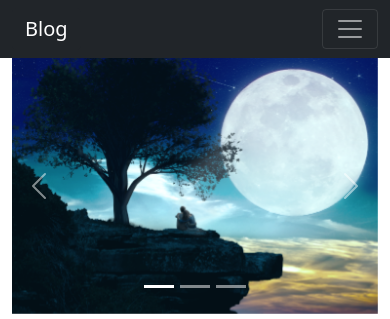
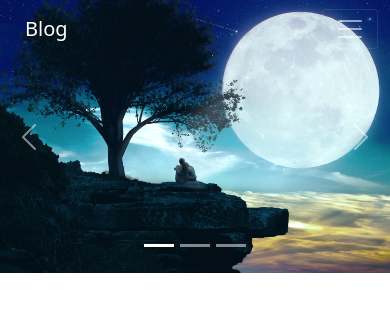
Before and after one commit to Luciana001/B-Graph, a PHP site: page /src/index.php in a window 390 px wide. Shown: the top 319 px of the page. Run offline with PHP 8.4, Linux system fonts and the light colour scheme; some libraries are stand-ins or nearby versions.

Commit message:
css & responsive

```diff
--- a/src/index.php
+++ b/src/index.php
@@ -7,6 +7,7 @@
     <meta name="viewport" content="width=device-width, initial-scale=1.0">
     <link href="https://cdn.jsdelivr.net/npm/bootstrap@5.0.2/dist/css/bootstrap.min.css" rel="stylesheet" integrity="sha384-EVSTQN3/azprG1Anm3QDgpJLIm9Nao0Yz1ztcQTwFspd3yD65VohhpuuCOmLASjC" crossorigin="anonymous">
     <link type="text/css" rel="stylesheet" href="styles.css">
+    <script type="text/javascript" src="http://ajax.googleapis.com/ajax/libs/jquery/1.8/jquery.min.js"></script>
     <script>
         // bouton revenir vers le haut qui se déclenche une fois que 200px de la page soient descendu
         jQuery(function() {
@@ -17,7 +18,6 @@
                     } else {
                         $('#scrollUp').removeAttr('style');
                     }
-
                 });
             });
         });
@@ -28,25 +28,21 @@
 <body>
     <header>
         <form action="index.php" method="GET">
-            <nav class="navbar navbar-expand-lg navbar-dark bg-dark ">
+            <nav class="navbar transparent navbar-dark navbar-expand-md  ">
                 <div class="container-fluid">
-                    <button class="navbar-brand btn btn-dark" name="blog" type="submit">Blog</button>
+                    <button class="navbar-brand btn btn-transparent text-white" name="blog" type="submit">Blog</button>
                     <button class="navbar-toggler" type="button" data-bs-toggle="collapse" data-bs-target="#navbarSupportedContent" aria-controls="navbarSupportedContent" aria-expanded="false" aria-label="Toggle navigation">
-                        <span class="navbar-toggler-icon"></span>
+                        <span class="navbar-toggler-icon "></span>
                     </button>
                     <div class="collapse navbar-collapse" id="navbarSupportedContent">
                         <ul class="navbar-nav me-auto mb-2 mb-lg-0">
                             <li class="nav-item">
-                                <button class="nav-link active btn btn-dark" aria-current="page" name="a-propos" type="submit">A propos</button>
+                                <button class="nav-link active btn btn-transparent text-white" aria-current="page" name="a-propos" type="submit">A propos</button>
                             </li>
                             <li class="nav-item">
-                                <button class="nav-link active btn btn-dark" aria-current="page" name="contact" type="submit">Contact</button>
+                                <button class="nav-link active btn btn-transparent text-white" aria-current="page" name="contact" type="submit">Contact</button>
                             </li>
                         </ul>
-                        <!-- <form class="d-flex">
-                        <input class="form-control me-2" type="search" placeholder="Search" aria-label="Search">
-                        <button class="btn btn-outline-primary" type="submit">Search</button>
-                    </form> -->
                     </div>
                 </div>
             </nav>
@@ -55,48 +51,66 @@
     <main>
         <?php
         if (isset($_GET['a-propos'])) : ?>
-            <p>llalalala</p>
+            <article>
+                <section class="container-fluid py-5 bg-dark text-light">
+                    <div class="row justify-content-center">
+                        <div class="py-5 col-8">
+                            <h1 class="fw-lighter fst-italic">A propos de moi ...</h1>
+                        </div>
+                        <div class="card text-dark bg-info mb-3 py-5 col-8" style="max-width: 750px;">
+                            <div class="row g-0">
+                                <div class="col-md-4">
+                                    <img src="img/brandon.jpg" class="img-fluid rounded-start" alt="brandon">
+                                </div>
+                                <div class="col-md-8">
+                                    <div class="card-body">
+                                        <h5 class="card-title">Card title</h5>
+                                        <p class="card-text">This is a wider card with supporting text below as a natural lead-in to additional content. This content is a little bit longer.</p>
+                                    </div>
+                                </div>
+                            </div>
+                        </div>
+                    </div>
+                </section>
+            </article>
         <?php elseif (isset($_GET['contact'])) : ?>
             <article>
                 <section class="container-fluid py-5 bg-dark text-light">
                     <div class="row justify-content-center">
-
-                        <form class="col-8 py-5 ">
+                        <form class="col-10 col-md-8 col-lg-6 py-5 " method="POST" action="#">
                             <div>
                                 <h1 class="fw-lighter fst-italic">Contactez-moi ...</h1>
                             </div>
-                            <div class="d-flex py-5">
-                                <div class="col-6 ">
+                            <div class="d-md-flex py-3">
+                                <div class="col d-inline ">
                                     <label for="nom">Nom: </label>
                                     <input type="text" class="form-control" id="nom">
                                 </div>
-                                <div class="col-6 mx-1">
-                                    <label for="prenom">prénom: </label>
+                                <div class="col mx-1 d-inline">
+                                    <label for="prenom">Prénom: </label>
                                     <input type="text" class="form-control" id="prenom">
                                 </div>
                             </div>
-                            <div class="col-12">
+                            <div class="col-12 py-0">
                                 <label for="textarea">Votre message: </label>
                                 <textarea class="form-control" id="textarea" rows="5"></textarea>
                             </div>
-
+                            <div class="py-3 text-center">
+                                <button type="submit" class="btn btn-info">Envoyer</button>
+                            </div>
                         </form>
                     </div>
                 </section>
-
             </article>
         <?php else : ?>
-
-            <article>
-                <section class="container-fluid ">
-                    <div id="carouselExampleIndicators" class="carousel slide" data-bs-ride="carousel">
+            <div id="carouselExampleIndicators" class="carousel slide carousel-fade shadow-2-strong" data-bs-ride="carousel">
                 <div class="carousel-indicators">
                     <button type="button" data-bs-target="#carouselExampleIndicators" data-bs-slide-to="0" class="active" aria-current="true" aria-label="Slide 1"></button>
                     <button type="button" data-bs-target="#carouselExampleIndicators" data-bs-slide-to="1" aria-label="Slide 2"></button>
                     <button type="button" data-bs-target="#carouselExampleIndicators" data-bs-slide-to="2" aria-label="Slide 3"></button>
                 </div>
-                        <div class="carousel-inner">
-                            <div class="carousel-item active">
+                <div class="carousel-inner ">
+                    <div class="carousel-item active ">
                         <img src="img/amoureux 2.png" class="d-block w-100" alt="amoureux">
                     </div>
                     <div class="carousel-item">
@@ -115,13 +129,11 @@
                     <span class="visually-hidden">Next</span>
                 </button>
             </div>
-                </section>
-            </article>
             <article>
                 <section class="container-fluid col-8 py-5">
                     <div class="row row-cols-1 row-cols-md-2 g-4">
                         <div class="col">
-                            <div class="card text-white bg-dark mb-3">
+                            <div class="card text-white mb-3">
                                 <img src="img/projet-formation-gif-5-fini.gif" class="card-img-top" alt="gif">
                                 <div class="card-body">
                                     <h5 class="card-title">Card title</h5>
@@ -130,7 +142,7 @@
                             </div>
                         </div>
                         <div class="col">
-                            <div class="card text-white bg-dark mb-3">
+                            <div class="card text-white  mb-3">
                                 <img src="img/cv-1 (2).png" class="card-img-top" alt="cv1">
                                 <div class="card-body">
                                     <h5 class="card-title">Card title</h5>
@@ -139,7 +151,7 @@
                             </div>
                         </div>
                         <div class="col">
-                            <div class="card text-white bg-dark mb-3">
+                            <div class="card text-white  mb-3">
                                 <img src="img/logo2paranoiark-2.jpg" class="card-img-top" alt="logo">
                                 <div class="card-body">
                                     <h5 class="card-title">Card title</h5>
@@ -148,7 +160,7 @@
                             </div>
                         </div>
                         <div class="col">
-                            <div class="card text-white bg-dark mb-3">
+                            <div class="card text-white  mb-3">
                                 <img src="img/logo amed.jpg" class="card-img-top" alt="amed">
                                 <div class="card-body">
                                     <h5 class="card-title">Card title</h5>
@@ -157,7 +169,7 @@
                             </div>
                         </div>
                         <div class="col">
-                            <div class="card text-white bg-dark mb-3">
+                            <div class="card text-white  mb-3">
                                 <img src="img/cv 2 perso.gif" class="card-img-top" alt="cv-2">
                                 <div class="card-body">
                                     <h5 class="card-title">Card title</h5>
@@ -166,7 +178,7 @@
                             </div>
                         </div>
                         <div class="col">
-                            <div class="card text-white bg-dark mb-3">
+                            <div class="card text-white  mb-3">
                                 <img src="img/Capture 9.PNG" class="card-img-top" alt="corbeau">
                                 <div class="card-body">
                                     <h5 class="card-title">Card title</h5>
@@ -175,7 +187,7 @@
                             </div>
                         </div>
                         <div class="col">
-                            <div class="card text-white bg-dark mb-3">
+                            <div class="card text-white  mb-3">
                                 <img src="img/Capture 8.PNG" class="card-img-top" alt="mort">
                                 <div class="card-body">
                                     <h5 class="card-title">Card title</h5>
@@ -184,7 +196,7 @@
                             </div>
                         </div>
                         <div class="col">
-                            <div class="card text-white bg-dark mb-3">
+                            <div class="card text-white  mb-3">
                                 <img src="img/Capture 7.PNG" class="card-img-top" alt="woman-free">
                                 <div class="card-body">
                                     <h5 class="card-title">Card title</h5>
@@ -193,7 +205,7 @@
                             </div>
                         </div>
                         <div class="col">
-                            <div class="card text-white bg-dark mb-3">
+                            <div class="card text-white  mb-3">
                                 <img src="img/Capture 6.PNG" class="card-img-top" alt="forest">
                                 <div class="card-body">
                                     <h5 class="card-title">Card title</h5>
@@ -202,7 +214,7 @@
                             </div>
                         </div>
                         <div class="col">
-                            <div class="card text-white bg-dark mb-3">
+                            <div class="card text-white  mb-3">
                                 <img src="img/Capture 4.PNG" class="card-img-top" alt="fillette">
                                 <div class="card-body">
                                     <h5 class="card-title">Card title</h5>
@@ -211,7 +223,7 @@
                             </div>
                         </div>
                         <div class="col">
-                            <div class="card text-white bg-dark mb-3">
+                            <div class="card text-white  mb-3">
                                 <img src="img/Capture 21.PNG" class="card-img-top" alt="main">
                                 <div class="card-body">
                                     <h5 class="card-title">Card title</h5>
@@ -220,7 +232,7 @@
                             </div>
                         </div>
                         <div class="col">
-                            <div class="card text-white bg-dark mb-3">
+                            <div class="card text-white  mb-3">
                                 <img src="img/Capture 20.PNG" class="card-img-top" alt="eglise">
                                 <div class="card-body">
                                     <h5 class="card-title">Card title</h5>
@@ -229,7 +241,7 @@
                             </div>
                         </div>
                         <div class="col">
-                            <div class="card text-white bg-dark mb-3">
+                            <div class="card text-white  mb-3">
                                 <img src="img/Capture 2.PNG" class="card-img-top" alt="logo-smart">
                                 <div class="card-body">
                                     <h5 class="card-title">Card title</h5>
@@ -238,7 +250,7 @@
                             </div>
                         </div>
                         <div class="col">
-                            <div class="card text-white bg-dark mb-3">
+                            <div class="card text-white  mb-3">
                                 <img src="img/Capture 19.PNG" class="card-img-top" alt="femme-ruelle">
                                 <div class="card-body">
                                     <h5 class="card-title">Card title</h5>
@@ -247,7 +259,7 @@
                             </div>
                         </div>
                         <div class="col">
-                            <div class="card text-white bg-dark mb-3">
+                            <div class="card text-white  mb-3">
                                 <img src="img/Capture 17.PNG" class="card-img-top" alt="etiquette-recto">
                                 <div class="card-body">
                                     <h5 class="card-title">Card title</h5>
@@ -256,7 +268,7 @@
                             </div>
                         </div>
                         <div class="col">
-                            <div class="card text-white bg-dark mb-3">
+                            <div class="card text-white  mb-3">
                                 <img src="img/Capture 18.PNG" class="card-img-top" alt="etiquette-verso">
                                 <div class="card-body">
                                     <h5 class="card-title">Card title</h5>
@@ -265,7 +277,7 @@
                             </div>
                         </div>
                         <div class="col">
-                            <div class="card text-white bg-dark mb-3">
+                            <div class="card text-white  mb-3">
                                 <img src="img/Capture 16.PNG" class="card-img-top" alt="femme-crepuscule">
                                 <div class="card-body">
                                     <h5 class="card-title">Card title</h5>
@@ -274,7 +286,7 @@
                             </div>
                         </div>
                         <div class="col">
-                            <div class="card text-white bg-dark mb-3">
+                            <div class="card text-white  mb-3">
                                 <img src="img/Capture 15.PNG" class="card-img-top" alt="chat">
                                 <div class="card-body">
                                     <h5 class="card-title">Card title</h5>
@@ -283,7 +295,7 @@
                             </div>
                         </div>
                         <div class="col">
-                            <div class="card text-white bg-dark mb-3">
+                            <div class="card text-white  mb-3">
                                 <img src="img/Capture 14.PNG" class="card-img-top" alt="couloir-penombre">
                                 <div class="card-body">
                                     <h5 class="card-title">Card title</h5>
@@ -292,7 +304,7 @@
                             </div>
                         </div>
                         <div class="col">
-                            <div class="card text-white bg-dark mb-3">
+                            <div class="card text-white  mb-3">
                                 <img src="img/Capture 13.PNG" class="card-img-top" alt="femme-hache">
                                 <div class="card-body">
                                     <h5 class="card-title">Card title</h5>
@@ -301,7 +313,7 @@
                             </div>
                         </div>
                         <div class="col">
-                            <div class="card text-white bg-dark mb-3">
+                            <div class="card text-white  mb-3">
                                 <img src="img/Capture 12.PNG" class="card-img-top" alt="apocalypse">
                                 <div class="card-body">
                                     <h5 class="card-title">Card title</h5>
@@ -310,7 +322,7 @@
                             </div>
                         </div>
                         <div class="col">
-                            <div class="card text-white bg-dark mb-3">
+                            <div class="card text-white  mb-3">
                                 <img src="img/Capture 11.PNG" class="card-img-top" alt="batman">
                                 <div class="card-body">
                                     <h5 class="card-title">Card title</h5>
@@ -319,7 +331,7 @@
                             </div>
                         </div>
                         <div class="col">
-                            <div class="card text-white bg-dark mb-3">
+                            <div class="card text-white  mb-3">
                                 <img src="img/Capture 10.PNG" class="card-img-top" alt="tete-de-mort">
                                 <div class="card-body">
                                     <h5 class="card-title">Card title</h5>
@@ -336,16 +348,16 @@
         <a href="#top"><img src="img/fleche_haut-.png" class="icon-fleche" /></a>
     </div>
     <footer>
-        <section class="container-flui bg-dark text-light text-center py-5">
+        <div class="container-fluid  text-center py-5" id="citation">
             <figure class="text-center">
                 <blockquote class="blockquote">
-                    <p class="fw-lighter fst-italic fs-4">" La créativité, c'est l'intelligence qui s'amuse. "</p>
+                    <p class=" fst-italic fs-3">" La créativité, c'est l'intelligence qui s'amuse. "</p>
                 </blockquote>
                 <figcaption class="blockquote-footer">
                     <cite title="Source Title">Albert Einstein</cite>
                 </figcaption>
             </figure>
-        </section>
+        </div>
     </footer>
     <script src="https://cdn.jsdelivr.net/npm/bootstrap@5.0.2/dist/js/bootstrap.bundle.min.js" integrity="sha384-MrcW6ZMFYlzcLA8Nl+NtUVF0sA7MsXsP1UyJoMp4YLEuNSfAP+JcXn/tWtIaxVXM" crossorigin="anonymous"></script>
 </body>
--- a/src/styles.css
+++ b/src/styles.css
@@ -1,13 +1,33 @@
+
+.navbar
+{
+    width: 100%;
+    position: absolute;
+    z-index: 2;
+}
+.carousel
+{
+    position: relative;
+    z-index: 1;
+}
+main
+{
+    z-index: 1;
+}
 .card
 {
 height: 100%;
-/* width: 100%; */
+
 }
 .card img
 {
     max-width: 100%;
     height: auto;
 
+}
+.card-body
+{
+    background-color: black;
 }
 .icon-fleche
 {
@@ -18,12 +38,22 @@ height: 100%;
 #scrollUp
 {
 position: fixed;
-/* bottom : 0px;
-right: 0px; */
+bottom : 10px;
+right: -100px;
 opacity: 0.5;
 }
-/* .carousel-inner img
+footer{
+    background-image: url("img/Capture\ 12.PNG");
+    background-repeat: no-repeat;
+    background-size: cover;
+    opacity: 0.9;
+    /* font-family: copper black;
+    font-weight: 400; */
+}
+#citation
 {
-height:100px;
-width: auto;
-} */
+    font-family: copper black;
+    font-weight: 400;
+    /* font-weight: bold; */
+    color: black;
+}
```
Also changed, not shown: src/img/brandon.jpg (added). Lines whose indentation alone changed are shown as unchanged.
